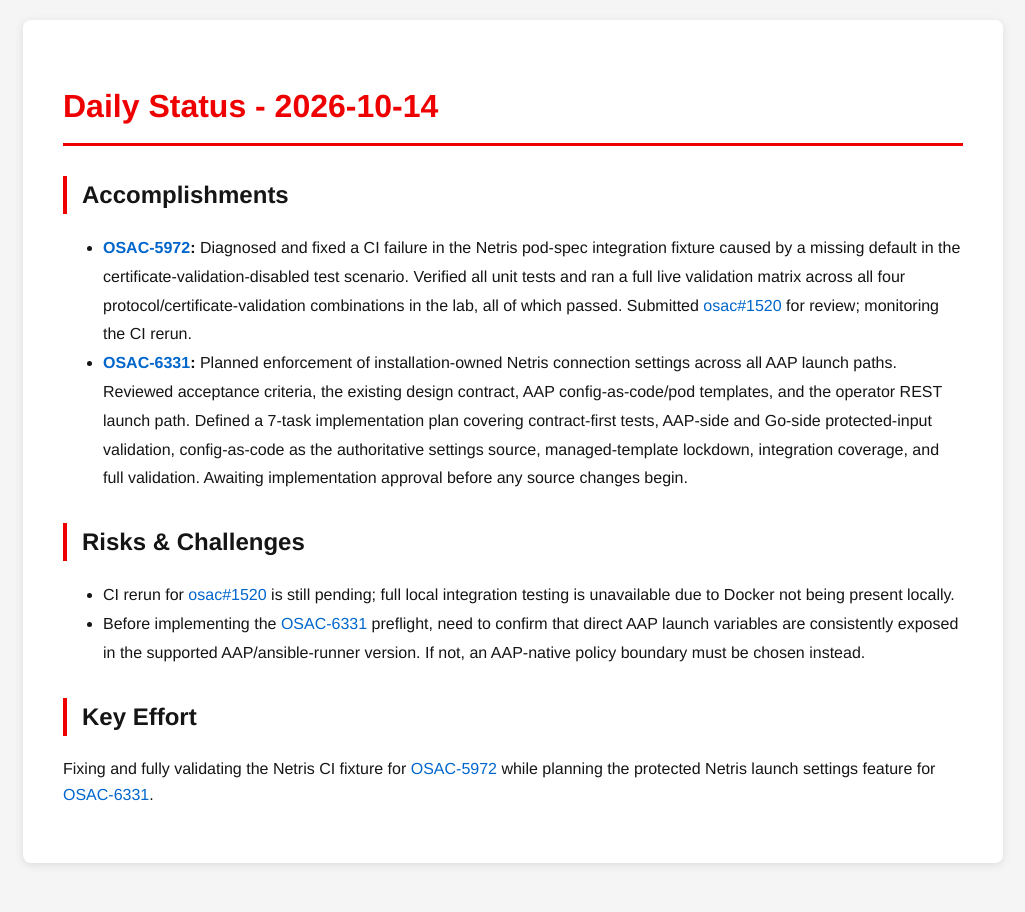
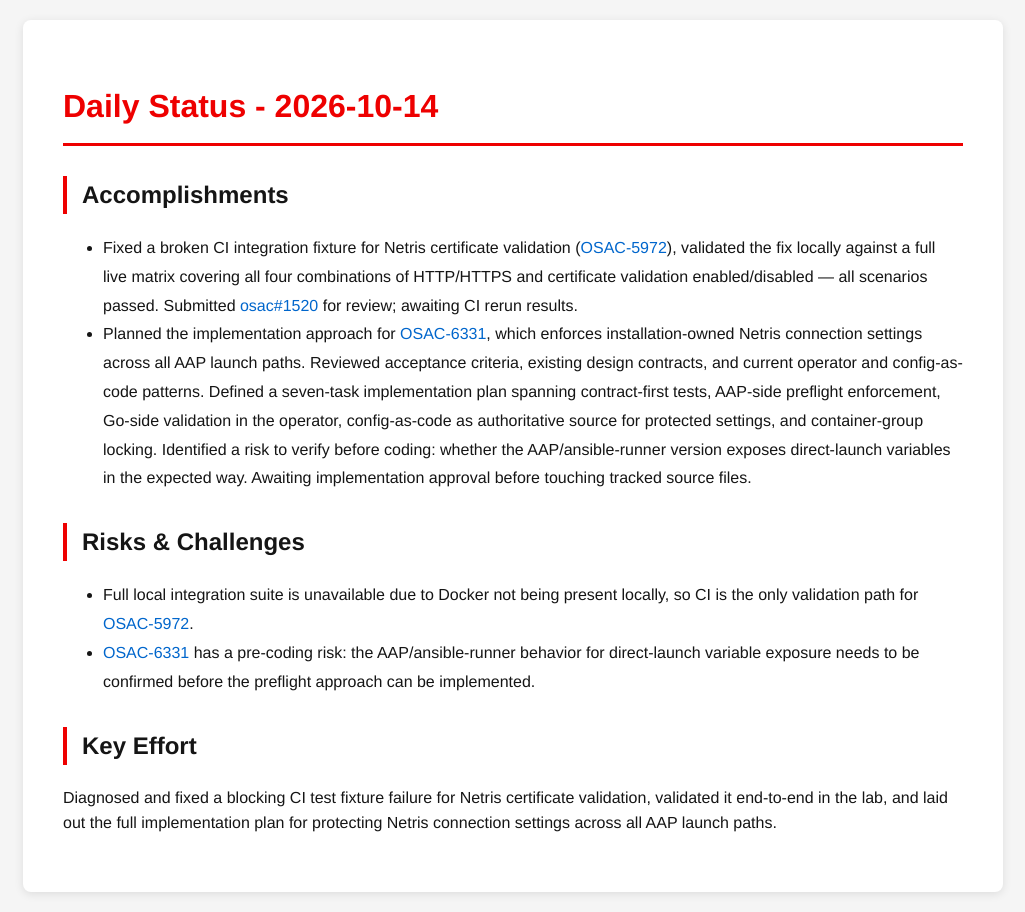
Before and after one commit to tzvatot/daily-status, a Jekyll site: the page built from 2026-10-14.md, in a window 1280 px wide. Shown: the whole page, without its empty margins (127-1152 px from the left). Built offline with Jekyll 4.4.1, drawn with Linux system fonts in a browser that asks for light colours.

Commit message:
Daily status update - 2026-10-14

```diff
--- a/2026-10-14.md
+++ b/2026-10-14.md
@@ -7,12 +7,12 @@
 # Daily Status - 2026-10-14
 
 ## Accomplishments
-- **[OSAC-5972](https://redhat.atlassian.net/browse/OSAC-5972):** Diagnosed and fixed a CI failure in the Netris pod-spec integration fixture caused by a missing default in the certificate-validation-disabled test scenario. Verified all unit tests and ran a full live validation matrix across all four protocol/certificate-validation combinations in the lab, all of which passed. Submitted [osac#1520](https://github.com/osac-project/osac/pull/1520) for review; monitoring the CI rerun.
-- **[OSAC-6331](https://redhat.atlassian.net/browse/OSAC-6331):** Planned enforcement of installation-owned Netris connection settings across all AAP launch paths. Reviewed acceptance criteria, the existing design contract, AAP config-as-code/pod templates, and the operator REST launch path. Defined a 7-task implementation plan covering contract-first tests, AAP-side and Go-side protected-input validation, config-as-code as the authoritative settings source, managed-template lockdown, integration coverage, and full validation. Awaiting implementation approval before any source changes begin.
+- Fixed a broken CI integration fixture for Netris certificate validation ([OSAC-5972](https://redhat.atlassian.net/browse/OSAC-5972)), validated the fix locally against a full live matrix covering all four combinations of HTTP/HTTPS and certificate validation enabled/disabled — all scenarios passed. Submitted [osac#1520](https://github.com/osac-project/osac/pull/1520) for review; awaiting CI rerun results.
+- Planned the implementation approach for [OSAC-6331](https://redhat.atlassian.net/browse/OSAC-6331), which enforces installation-owned Netris connection settings across all AAP launch paths. Reviewed acceptance criteria, existing design contracts, and current operator and config-as-code patterns. Defined a seven-task implementation plan spanning contract-first tests, AAP-side preflight enforcement, Go-side validation in the operator, config-as-code as authoritative source for protected settings, and container-group locking. Identified a risk to verify before coding: whether the AAP/ansible-runner version exposes direct-launch variables in the expected way. Awaiting implementation approval before touching tracked source files.
 
 ## Risks & Challenges
-- CI rerun for [osac#1520](https://github.com/osac-project/osac/pull/1520) is still pending; full local integration testing is unavailable due to Docker not being present locally.
-- Before implementing the [OSAC-6331](https://redhat.atlassian.net/browse/OSAC-6331) preflight, need to confirm that direct AAP launch variables are consistently exposed in the supported AAP/ansible-runner version. If not, an AAP-native policy boundary must be chosen instead.
+- Full local integration suite is unavailable due to Docker not being present locally, so CI is the only validation path for [OSAC-5972](https://redhat.atlassian.net/browse/OSAC-5972).
+- [OSAC-6331](https://redhat.atlassian.net/browse/OSAC-6331) has a pre-coding risk: the AAP/ansible-runner behavior for direct-launch variable exposure needs to be confirmed before the preflight approach can be implemented.
 
 ## Key Effort
-Fixing and fully validating the Netris CI fixture for [OSAC-5972](https://redhat.atlassian.net/browse/OSAC-5972) while planning the protected Netris launch settings feature for [OSAC-6331](https://redhat.atlassian.net/browse/OSAC-6331).
+Diagnosed and fixed a blocking CI test fixture failure for Netris certificate validation, validated it end-to-end in the lab, and laid out the full implementation plan for protecting Netris connection settings across all AAP launch paths.
```
